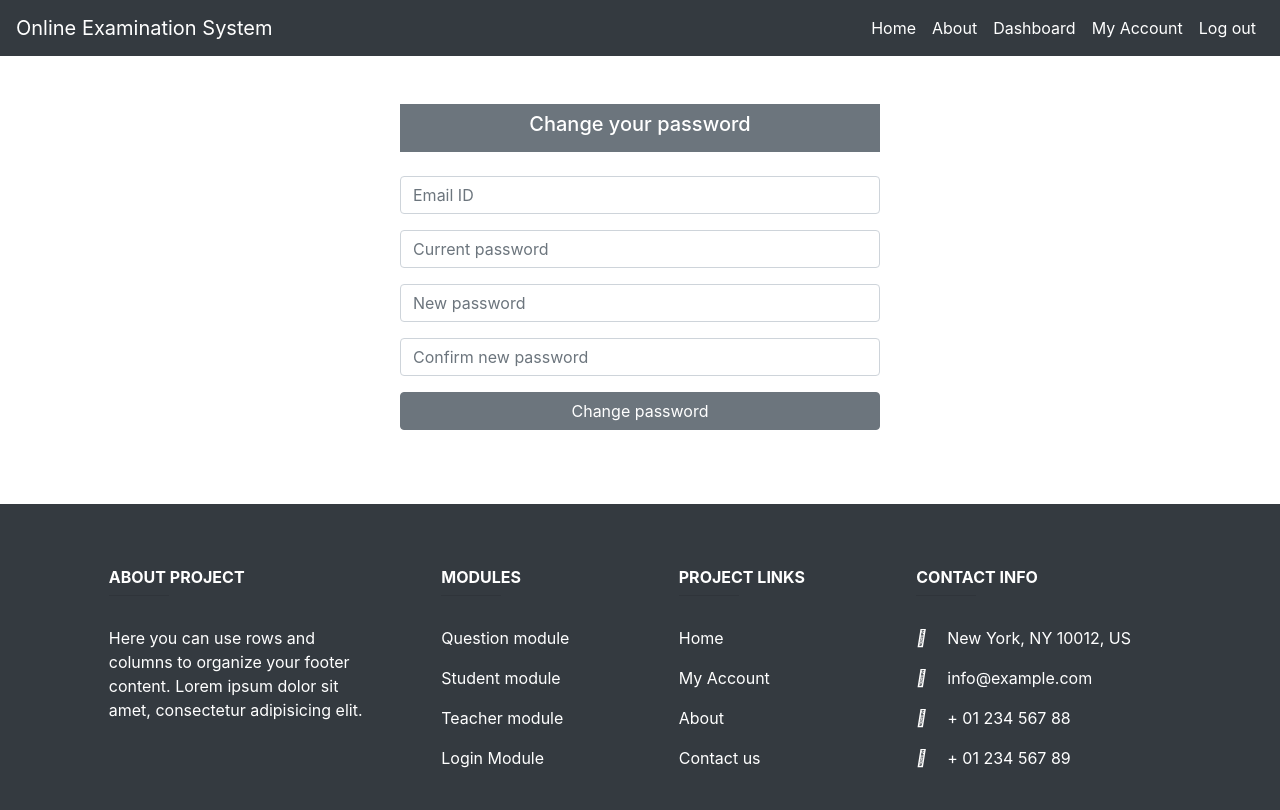
After one commit to aswintr94/Online-Examination-System, a Django app: page /change_password in a window 1280 px wide. The commit adds this page. Run offline with Django 3.2, Linux system fonts and the light colour scheme; some libraries are stand-ins or nearby versions.

Commit message:
change password is done; added a button to delete all the questions and results

```diff
--- a/app/templates/all_results.html
+++ b/app/templates/all_results.html
@@ -28,6 +28,10 @@
         </tbody>
       </table>
     </div>
+  <div class="mr-4 p-4">
+    <p>Click to delete all results and publish new exam</p>
+    <a href="{% url 'delete_results' %}" onclick="return confirm('Click OK to confirm')" class="btn btn-primary">Click here</a>
+  </div>
 </div>
 
 
--- /dev/null
+++ b/app/templates/change_password.html
@@ -0,0 +1,46 @@
+{% extends 'common_dashboard.html' %}
+{% block title %}Change your password{% endblock %}
+{% block content %}
+
+<div class="container">
+    <section class="text-center mt-5" style="margin-left: auto; margin-right: auto; width: 30em; height: 25em;">
+        <div class="heading bg-secondary p-2 text-white">
+            <h5>Change your password</h5>
+        </div>
+        <div class="mt-4">
+            <form onsubmit="return (validate())" action="" method="post">
+                {% csrf_token %}
+                <div class="form-group">
+                    <input class="form-control" name="email_id" type="text" placeholder="Email ID">
+                </div>
+                <div class="form-group">
+                    <input class="form-control" name="current_password" type="text" placeholder="Current password">
+                </div>
+                <div class="form-group">
+                    <input class="form-control" id="new_password" name="new_password" type="password" placeholder="New password">
+                </div>
+                <div class="form-group">
+                    <input class="form-control" id="confirm_password" name="confirm_new_password" type="password" placeholder="Confirm new password">
+                </div>
+                <button class="btn btn-secondary btn-block" type="submit">Change password</button>
+            </form>
+        </div>
+    </section>
+
+
+</div>
+<script type="text/javascript">
+
+    function validate()
+    {
+        if (document.getElementById('new_password').value != document.getElementById('confirm_password').value)
+        {
+            alert("Password doesn't match");
+            return false;
+        }
+    }
+
+</script>
+
+
+{% endblock %}
--- a/app/templates/questions.html
+++ b/app/templates/questions.html
@@ -26,11 +26,15 @@
         <td>{{question.option3}}</td>
         <td>{{question.option4}}</td>
         <td>{{question.correct_answer}}</td>
-        <td><a href="#">Delete</a></td>
+        <td><a href="{% url 'delete_question' q_id=question.id %}" onclick="return confirm('Are you sure?')">Delete</a></td>
       </tr>
     {% endfor %}
     </tbody>
   </table>
+  <div style="background-color: cyan" class="mr-4 p-4">
+    <p>Click to delete all questions</p>
+    <a href="{% url 'delete_all_questions' %}" onclick="return confirm('Click OK to confirm')" class="btn btn-primary">Click here</a>
+  </div>
 </div>
 
 {% endblock %}
--- a/app/urls.py
+++ b/app/urls.py
@@ -10,11 +10,15 @@ urlpatterns = [
     path('dashboard/', views.dashboard, name='dashboard'),
     path('my_account/', views.my_account, name='my_account'),
     path('update_user_info/', views.update_user_info, name='update_user_info'),
+    path('change_password', views.change_password, name='change_password'),
     path('add_question/', views.add_question, name='add_question'),
     path('view_questions/', views.view_questions, name='view_questions'),
+    path('delete_question/<int:q_id>', views.delete_question, name='delete_question'),
+    path('delete_all_questions/', views.delete_all_questions, name='delete_all_questions'),
     path('view_students/', views.view_students, name='view_students'),
     path('attend_exam/', views.attend_exam, name='attend_exam'),
     path('my_results/', views.my_results, name='my_results'),
     path('all_results/', views.all_results, name='all_results'),
+    path('delete_results', views.delete_results, name='delete_results'),
     path('logout/', views.logout, name='logout'),
 ]
--- a/app/views.py
+++ b/app/views.py
@@ -34,6 +34,9 @@ def login(request):
                 request.session['user'] = user
                 request.session['id'] = teacher_details.id
                 return render(request, 'teacher_dashboard.html')
+            else:
+                messages.error(request, "Check your username and password")
+                return redirect(login)
         else:
             if Student.objects.filter(username=uname, password=pword).exists():
                 student_details = Student.objects.get(username=uname)
@@ -45,6 +48,9 @@ def login(request):
                 request.session['user'] = user
                 request.session['id'] = student_details.id
                 return render(request, 'student_dashboard.html')
+            else:
+                messages.error(request, "Check your username and password")
+                return redirect(login)
     else:
         return render(request, 'login.html')
 
@@ -134,6 +140,31 @@ def update_user_info(request):
             return render(request, 'update.html', {'user_info': user_info})
 
 
+def change_password(request):
+    if request.method == "POST":
+        current_password = request.POST.get('current_password')
+        new_password = request.POST.get('new_password')
+        email_id = request.POST.get('email_id')
+        if request.session['user'] == "teacher":
+            if Teacher.objects.filter(password=current_password, email=email_id).exists():
+                Teacher.objects.filter(password=current_password, email=email_id).update(password=new_password)
+                messages.success(request, "Password changed successfully")
+                return redirect(my_account)
+            else:
+                messages.error(request, "You entered a wrong password")
+                return redirect(my_account)
+        else:
+            if Student.objects.filter(password=current_password, email=email_id).exists():
+                Student.objects.filter(password=current_password, email=email_id).update(password=new_password)
+                messages.success(request, "Password changed successfully")
+                return redirect(my_account)
+            else:
+                messages.error(request, "You entered a wrong password")
+                return redirect(my_account)
+    else:
+        return render(request, 'change_password.html')
+
+
 def add_question(request):
     if request.method == "POST":
         qn = request.POST['question']
@@ -152,6 +183,18 @@ def add_question(request):
 def view_questions(request):
     questions = Questions.objects.all()
     return render(request, 'questions.html', {'questions': questions})
+
+
+def delete_all_questions(request):
+    questions = Questions.objects.all()
+    questions.delete()
+    return redirect(add_question)
+
+
+def delete_question(request, q_id):
+    question = Questions.objects.get(id=q_id)
+    question.delete()
+    return redirect(view_questions)
 
 
 def view_students(request):
@@ -196,6 +239,12 @@ def all_results(request):
     return render(request, 'all_results.html', {'results': result})
 
 
+def delete_results(request):
+    results = Results.objects.all()
+    results.delete()
+    return redirect(add_question)
+
+
 def logout(request):
     del request.session['name']
     del request.session['username']
```
Also changed, not shown: app/templates/login.html (+14 -0 lines), app/templates/my_account.html (+14 -1 lines). Lines whose indentation alone changed are shown as unchanged.
